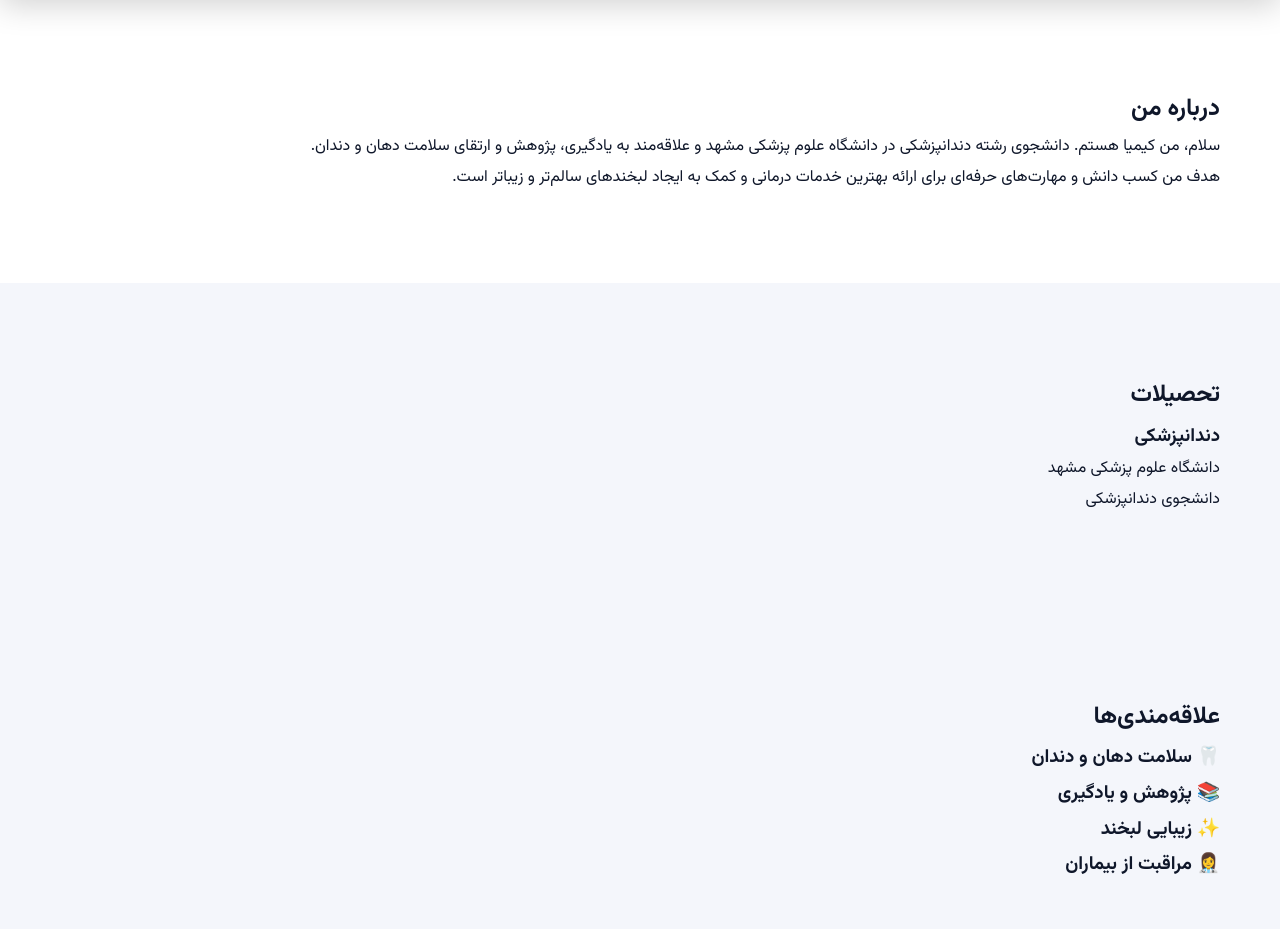
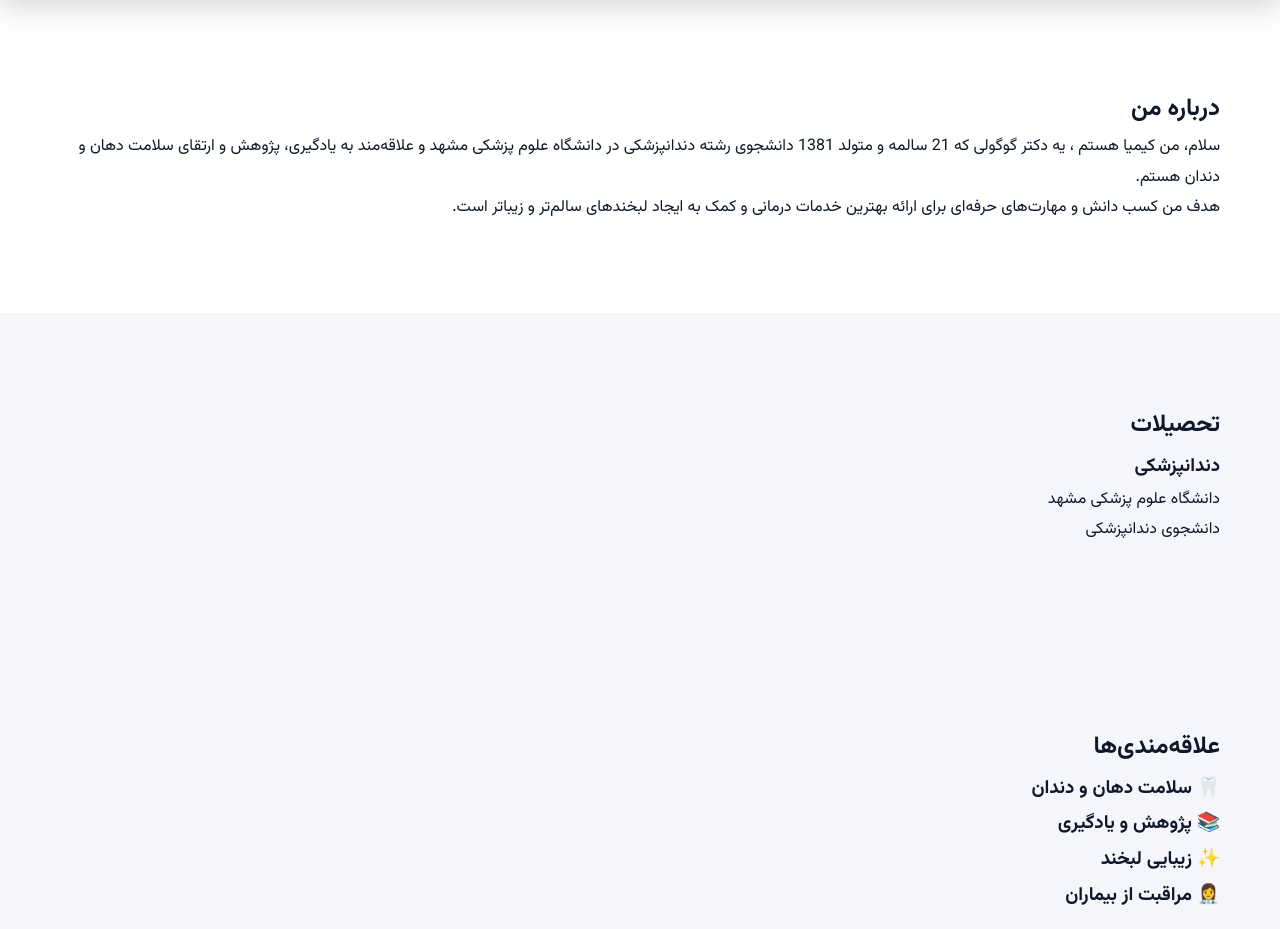
Before and after one commit to hospiter/kimia, a plain HTML site: page index.html in a window 1280 px wide. Shown: the part 1387-2316 px from the top of the page. Drawn offline with Linux system fonts and the light colour scheme.

Commit message:
Update index.html

```diff
--- a/index.html
+++ b/index.html
@@ -30,9 +30,9 @@
                 <h2>درباره من</h2>
 
                 <p>
-                    سلام، من کیمیا هستم. دانشجوی رشته دندانپزشکی در
+                    سلام، من کیمیا هستم ، یه دکتر گوگولی که 21 سالمه و متولد 1381 دانشجوی رشته دندانپزشکی در
                     دانشگاه علوم پزشکی مشهد و علاقه‌مند به یادگیری،
-                    پژوهش و ارتقای سلامت دهان و دندان.
+                    پژوهش و ارتقای سلامت دهان و دندان هستم.
                 </p>
 
                 <p>
```
